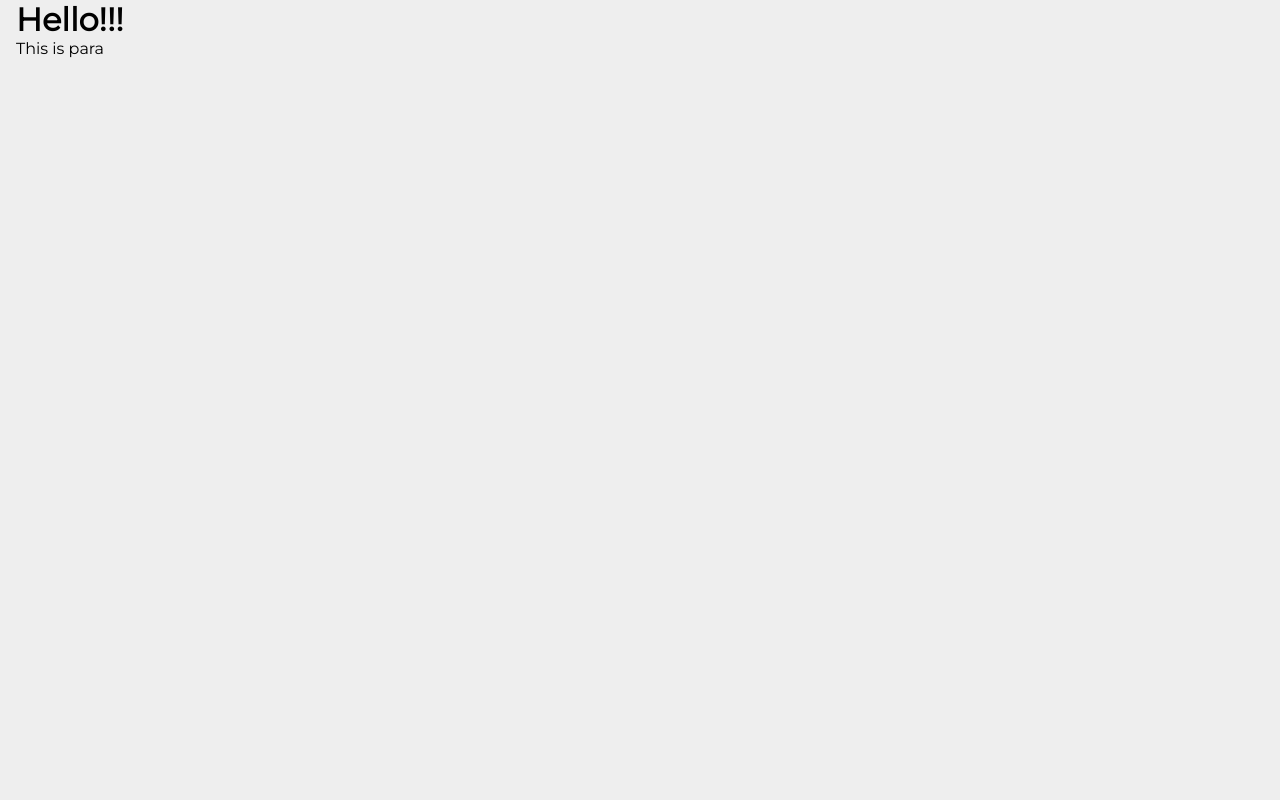
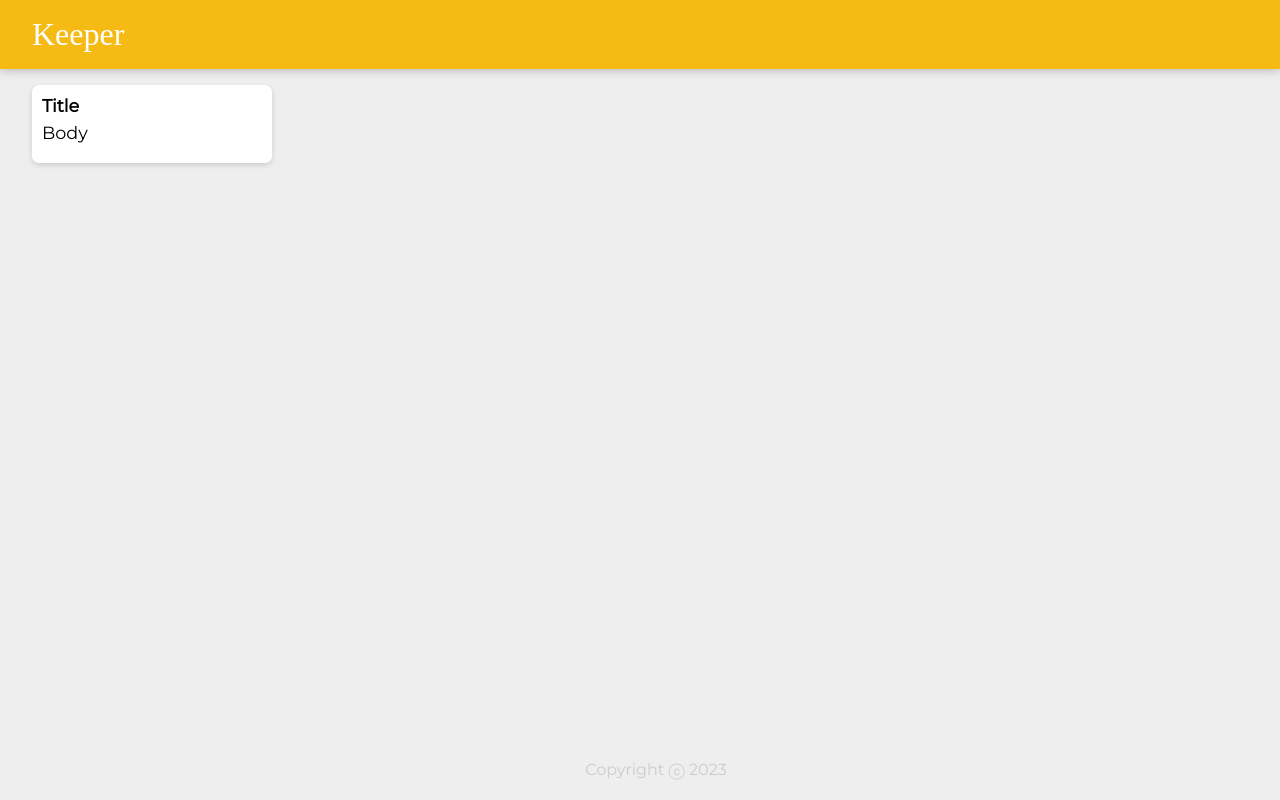
Before and after one commit to shaurya101/keeper, a React (Create React App) app: page / in a window 1280 px wide. Built offline with nearby package versions, Linux system fonts and the light colour scheme; a web font is replaced by a local one.

Commit message:
basic layout and styling

```diff
--- a/public/index.html
+++ b/public/index.html
@@ -6,7 +6,7 @@
       href="https://fonts.googleapis.com/css?family=McLaren|Montserrat&display=swap"
       rel="stylesheet"
     />
-    <link rel="stylesheet" href="styles.css" />
+    <link rel="stylesheet" type="text/css" href="%PUBLIC_URL%/styles.css" />
   </head>
 
   <body>
--- /dev/null
+++ b/src/App.jsx
@@ -0,0 +1,16 @@
+import React from "react";
+import Header from "./components/Header";
+import Note from "./components/Note";
+import Footer from "./components/Footer";
+
+function App() {
+    return (
+        <div>
+            <Header />
+            <Note />
+            <Footer />
+        </div>
+    );
+}
+
+export default App;
--- /dev/null
+++ b/src/components/Footer.jsx
@@ -0,0 +1,12 @@
+import React from "react";
+
+function Footer() {
+    const year = new Date().getFullYear();
+    return (
+        <footer>
+            <p>Copyright ⓒ {year}</p>
+        </footer>
+    );
+}
+
+export default Footer;
--- /dev/null
+++ b/src/components/Header.jsx
@@ -0,0 +1,12 @@
+import React from "react";
+
+
+function Header() {
+    return (
+    <header>
+        <h1>Keeper</h1>
+    </header>
+    );
+}
+
+export default Header;
--- /dev/null
+++ b/src/components/Note.jsx
@@ -0,0 +1,12 @@
+import React from "react";
+
+function Note() {
+    return (
+        <div className="note">
+            <h1>Title</h1>
+            <p>Body</p>
+        </div>
+    );
+}
+
+export default Note;
--- a/src/index.js
+++ b/src/index.js
@@ -1,10 +1,9 @@
 import React from "react";
 import ReactDOM from "react-dom";
+import App from "./App.jsx";
+
 
 ReactDOM.render(
-<div>
-  <h1>Hello!!!</h1>
-  <p>This is para</p>
-</div>,
-document.getElementById('root')
+  <App />,
+  document.getElementById('root')
 );
```
Also changed, not shown: public/styles.css (indentation only).
